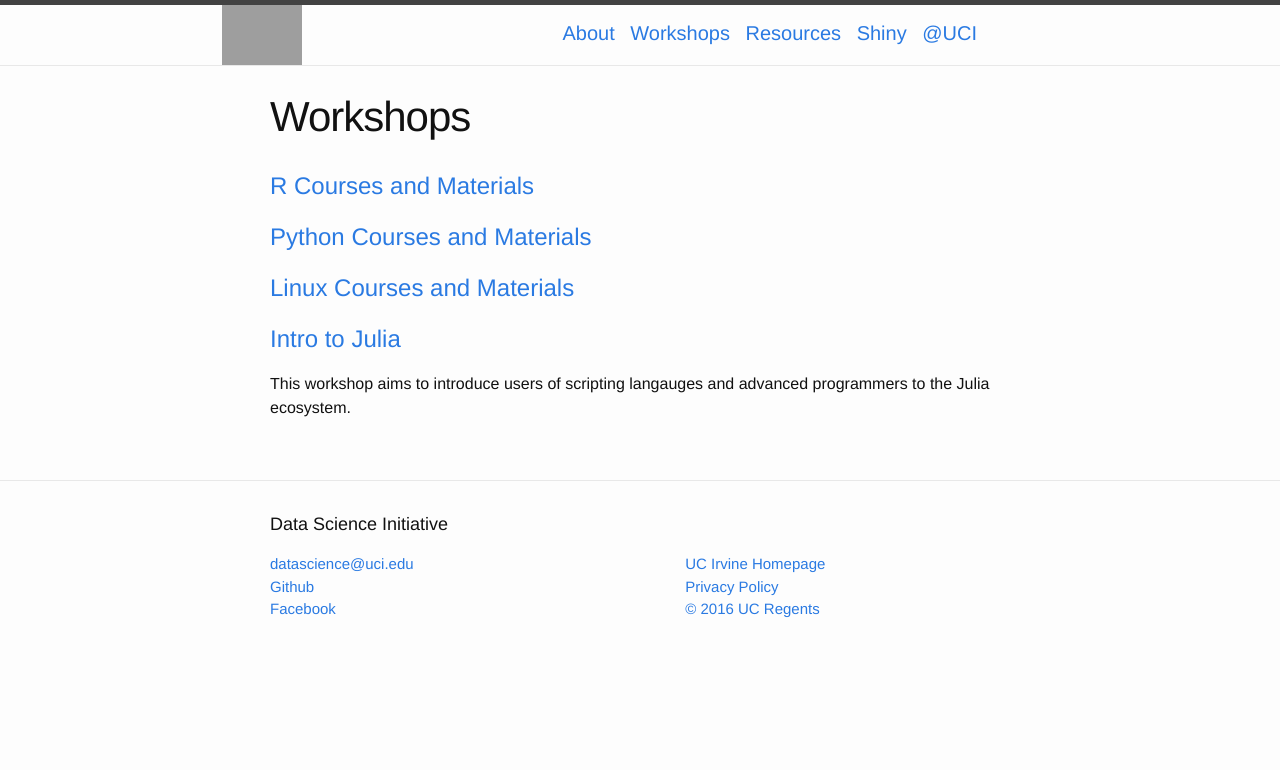
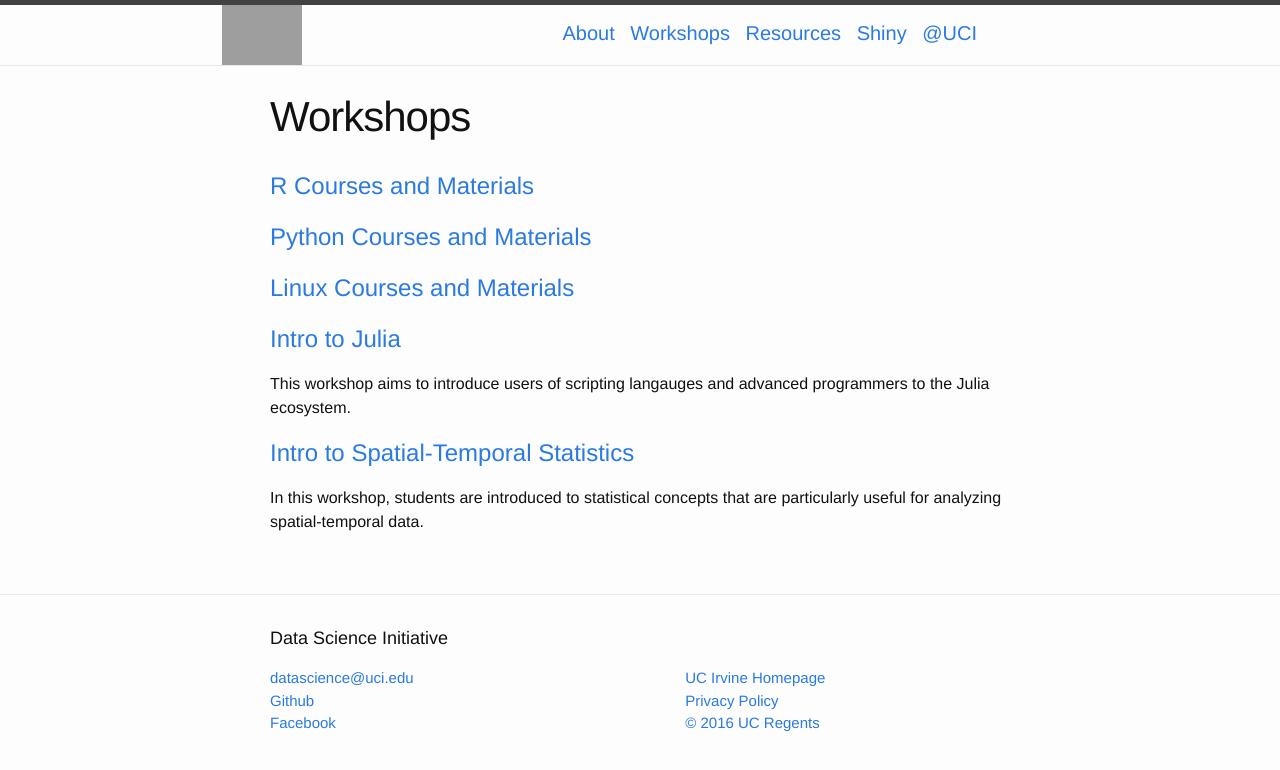
Before and after one commit to UCIDataScienceInitiative/UCIDataScienceInitiative.github.io, a Jekyll site: the page built from Workshops/index.html, in a window 1280 px wide. Shown: the top 770 px of the page. Built offline with Jekyll 4.4.1, drawn with Linux system fonts in a browser that asks for light colours; grey boxes are pictures that could not be loaded.

Commit message:
added space time link

```diff
--- a/Workshops/index.html
+++ b/Workshops/index.html
@@ -12,3 +12,6 @@ permalink: /Workshops/
 
 <h1><a href="https://ucidatascienceinitiative.github.io/Workshops/IntroJulia/" >Intro to Julia</a></h1>
 <p>This workshop aims to introduce users of scripting langauges and advanced programmers to the Julia ecosystem.</p>
+
+<h1><a href="https://ucidatascienceinitiative.github.io/Workshops/SpaceTime/" >Intro to Spatial-Temporal Statistics</a></h1>
+<p>In this workshop, students are introduced to statistical concepts that are particularly useful for analyzing spatial-temporal data.</p>
```
